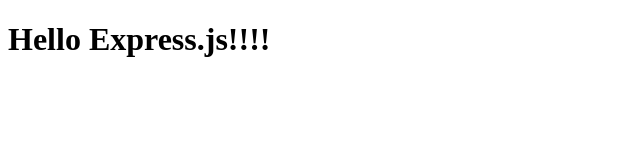
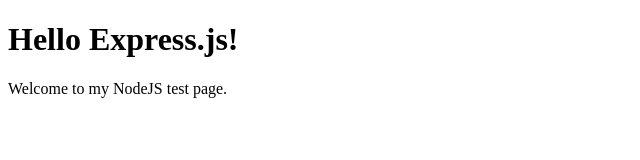
Before and after one commit to anmap/web-server, a website: page public/index.html in a window 1280 px wide. Shown: the whole page, without its empty margins (0-640 px from the left). Drawn offline with Linux system fonts and the light colour scheme.

Commit message:
Update index.html message

```diff
--- a/public/index.html
+++ b/public/index.html
@@ -5,6 +5,7 @@
     <title>Document</title>
 </head>
 <body>
-    <h1>Hello Express.js!!!!</h1>
+    <h1>Hello Express.js!</h1>
+    <p>Welcome to my NodeJS test page.</p>
 </body>
 </html>
```
